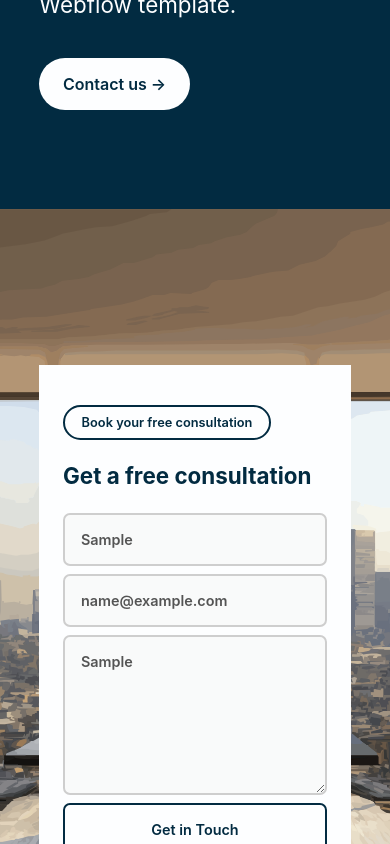
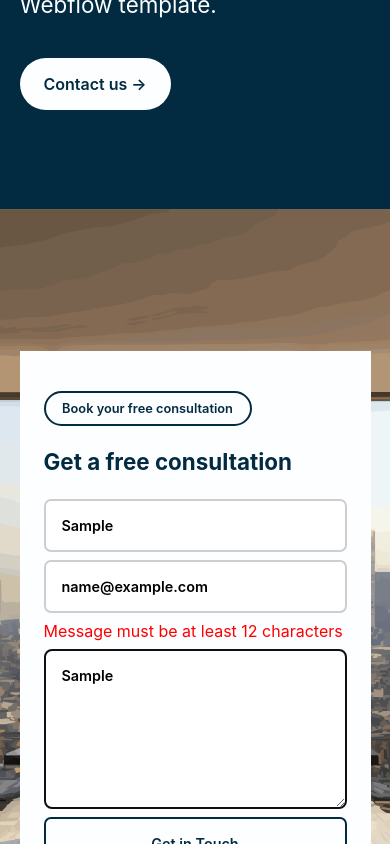
Before and after one commit to tobiasNicolasN/DOMOChallenge, a Next.js app: page / in a window 390 px wide. Both pictures are taken after typing "Sample", "name@example.com", "Sample" into the empty fields and a click on the button "Book your free consultation". Shown: the part 640-1484 px from the top of the page. Built offline with nearby package versions, Linux system fonts and the light colour scheme.

Commit message:
Menu mobile

```diff
--- a/src/app/info/page.module.css
+++ b/src/app/info/page.module.css
@@ -56,5 +56,5 @@
     width: 100%;
     padding: 0.5rem;
     border-radius: 10px;
-    font-size: 0.8rem;
+    font-size: 1rem;
 }
--- a/src/app/info/page.tsx
+++ b/src/app/info/page.tsx
@@ -20,8 +20,7 @@ function page() {
           </li>
           <li className={style.item}>
             Manejo de formularios: Implementé el manejo de formularios con React
-            Hook Form, lo cual permitió una validación eficiente y envío de
-            datos al backend para almacenarlos en una base de datos MongoDB.
+            Hook Form, lo cual permitió una validación eficiente y crear la simulación de lo que seria un correo enviado.
           </li>
           <li className={style.item}>
             Rutas dinámicas con Next.js Router: Añadí rutas dinámicas utilizando
@@ -34,7 +33,7 @@ function page() {
             original.
           </li>
           <li className={style.item}>
-            Optimización de imágenes: Convertí las imágenes a SVG y las optimicé
+            Optimización de imágenes: Convertí la imágen a SVG y la optimicé
             para mejorar el rendimiento sin sacrificar la calidad visual.
           </li>
           <li className={style.item}>
@@ -53,6 +52,7 @@ function page() {
         </p>
         <p className={style.p}>Mi portfolio: <Link href={"https://www.tobiasnicolasn.com/"} target="_blank">tobiasnicolasn.com</Link></p>
         <p className={style.p}>Correo: tobias.nicolas001@gmail.com</p>
+        <p className={style.p}>Telefono: +54 9 11 3798-8966</p>
         <Link href={"/"} className={style.button}>Volver a la web</Link>
       </main>
     </div>
--- a/src/components/Form.tsx
+++ b/src/components/Form.tsx
@@ -1,35 +1,93 @@
-'use client'
+"use client";
 
 import React, { useState } from "react";
 import style from "../styles/Form.module.css";
-import {useForm, SubmitHandler} from "react-hook-form"
+import { useForm, SubmitHandler } from "react-hook-form";
 
 interface IFormData {
-  name: string
-  email: string
-  message: string
+  name: string;
+  email: string;
+  message: string;
 }
 
 function Form() {
-  const {register, handleSubmit} = useForm<IFormData>()
-  const [sending, setSending] = useState<boolean>(false)
+  const {
+    register,
+    handleSubmit,
+    formState: { errors },
+  } = useForm<IFormData>();
+  const [sending, setSending] = useState<boolean>(false);
+  const [sended, setSended] = useState<boolean>(false);
 
   const onSubmit: SubmitHandler<IFormData> = (data) => {
-    setSending(true)
-    console.log(`Nombre: ${data.name}, email: ${data.email}, message: ${data.message}`)
-  }
+    setSending(true);
+    setTimeout(() => {
+      setSended(true);
+    }, 2000);
+  };
 
   return (
     <div className={style.container}>
       <form onSubmit={handleSubmit(onSubmit)} className={style.form}>
-        <button className={style.button}>Book your free consultation</button>
-        <h2 className={style.title}>Get a free consultation</h2>
-        <div className={style.inputs}>
-          <input className={style.input} disabled={sending} {...register("name",{required: true})} placeholder="Name" type="text" />
-          <input className={style.input} disabled={sending} {...register("email",{required: true})} placeholder="contact@email.com" type="text" />
-        </div>
-        <textarea className={style.textArea} disabled={sending}  {...register("message",{required: true})} placeholder="Please type your message here..."></textarea>
-        <button className={style.submitButton}>Get in Touch</button>
+        {sended ? (
+          <>
+            <p className={style.title}>We have received your message.</p>
+            <p className={style.title} style={{marginTop: "1rem"}}>We'll contact you shortly!</p>
+          </>
+        ) : (
+          <>
+            <button className={style.button}>
+              Book your free consultation
+            </button>
+            <h2 className={style.title}>Get a free consultation</h2>
+            <div className={style.inputs}>
+              {errors.name && (
+                <div className={style.error}>{errors.name.message}</div>
+              )}
+              <input
+                className={style.input}
+                disabled={sending}
+                {...register("name", { required: "Name required" })}
+                placeholder="Name"
+                type="text"
+              />
+              {errors.email && (
+                <div className={style.error}>{errors.email.message}</div>
+              )}
+              <input
+                className={style.input}
+                disabled={sending}
+                {...register("email", {
+                  required: "Email required",
+                  pattern: {
+                    value: /^[A-Z0-9._%+-]+@[A-Z0-9.-]+\.[A-Z]{2,}$/i,
+                    message: "Invalid email",
+                  },
+                })}
+                placeholder="contact@email.com"
+                type="text"
+              />
+            </div>
+            {errors.message && (
+              <div className={style.errorArea}>{errors.message.message}</div>
+            )}
+            <textarea
+              className={style.textArea}
+              disabled={sending}
+              {...register("message", {
+                required: "Message required",
+                minLength: {
+                  value: 12,
+                  message: "Message must be at least 12 characters",
+                },
+              })}
+              placeholder="Please type your message here..."
+            ></textarea>
+            <button disabled={sending} className={style.submitButton}>
+              {sending ? "Sending email..." : "Get in Touch"}
+            </button>
+          </>
+        )}
       </form>
     </div>
   );
--- a/src/components/NavBar.tsx
+++ b/src/components/NavBar.tsx
@@ -1,9 +1,12 @@
+"use client";
 import Link from "next/link";
 import style from "../styles/NavBar.module.css";
+import { useState } from "react";
 
 function NavBar() {
+  const [openMenu, setOpenMenu] = useState<boolean>(false);
+
   return (
-    <>
     <nav className={style.container}>
       <div className={style.navContainer}>
         <Link href={"/"} className={style.logo}>
@@ -61,8 +64,83 @@ function NavBar() {
         </ul>
       </div>
       <button className={style.button}>Free Consultation →</button>
+
+      {/* Mobile Menu Toggle */}
+      <button className={style.menu} onClick={() => setOpenMenu(!openMenu)}>
+        <svg
+          xmlns="http://www.w3.org/2000/svg"
+          viewBox="0 0 100 80"
+          width="40"
+          height="40"
+        >
+          <rect width="100" height="12" rx="8"></rect>
+          <rect y="30" width="100" height="12" rx="8"></rect>
+          <rect y="60" width="100" height="12" rx="8"></rect>
+        </svg>
+      </button>
+
+      {/* Mobile Menu */}
+      {openMenu && (
+        <div className={style.mobileMenu}>
+          <ul className={style.mobileNavBar}>
+            <li>
+              <Link
+                className={style.item}
+                href={"#"}
+                onClick={() => setOpenMenu(false)}
+              >
+                Home
+              </Link>
+            </li>
+            <li>
+              <Link
+                className={style.item}
+                href={"#"}
+                onClick={() => setOpenMenu(false)}
+              >
+                About
+              </Link>
+            </li>
+            <li>
+              <Link
+                className={style.item}
+                href={"#"}
+                onClick={() => setOpenMenu(false)}
+              >
+                Pages
+              </Link>
+            </li>
+            <li>
+              <Link
+                className={style.item}
+                href={"#"}
+                onClick={() => setOpenMenu(false)}
+              >
+                Packages
+              </Link>
+            </li>
+            <li>
+              <Link
+                className={style.item}
+                href={"#"}
+                onClick={() => setOpenMenu(false)}
+              >
+                Contact
+              </Link>
+            </li>
+            <li>
+              <Link
+                className={style.item}
+                href={"#"}
+                onClick={() => setOpenMenu(false)}
+              >
+                Cart [0]
+              </Link>
+            </li>
+          </ul>
+        </div>
+      )}
     </nav>
-    </>
   );
 }
 
--- a/src/styles/Footer.module.css
+++ b/src/styles/Footer.module.css
@@ -1,4 +1,4 @@
-.footer{
+.footer {
   background: #fff;
   padding: 1rem 0rem;
   width: 100%;
@@ -6,17 +6,29 @@
   justify-content: center;
 }
 
-.container{
+.container {
   display: flex;
   width: 80%;
   justify-content: space-between;
 }
 
-.link{
+.link {
   font-size: 1rem;
   text-decoration: none;
 }
 
-.link:hover{
+.link:hover {
   text-decoration: underline;
 }
+
+@media only screen and (min-width: 300px) {
+  .container {
+    width: 90%;
+  }
+}
+
+@media only screen and (min-width: 768px) {
+  .container {
+    width: 80%;
+  }
+}
--- a/src/styles/Form.module.css
+++ b/src/styles/Form.module.css
@@ -94,6 +94,15 @@
   color: #fdfeff;
 }
 
+.error{
+  color:red;
+}
+
+.errorArea{
+  margin-top: 0.5rem;
+  color:red;
+}
+
 /* Ajustes responsivos */
 @media only screen and (min-width: 300px) {
   .container {
@@ -107,7 +116,7 @@
   .form {
     margin-top: 4rem;
     margin-bottom: 4rem;
-    width: 80%;
+    width: 90%;
   }
 
   .inputs{
@@ -143,7 +152,9 @@
     font-size: 2rem; /* Tamaño base adecuado para pantallas más grandes */
   }
 
-
+  .form {
+    width: 80%;
+  }
 
   .input, .textArea, .submitButton {
     font-size: 1.1rem;
--- a/src/styles/JoinUs.module.css
+++ b/src/styles/JoinUs.module.css
@@ -74,7 +74,7 @@
 }
 
 .info{
-  width: 80%;
+  width: 90%;
 }
 .h1{
   font-size: 2.8rem;
@@ -86,13 +86,17 @@
   width: 100%;
 }
 }
-/* Medium devices (landscape tablets, 768px and up) */
+
 @media only screen and (min-width: 768px) {
     .container{
       width: 100%;
   }
+
+  .info{
+    width: 80%;
+  }
 }
-/* Extra large devices (large laptops and desktops, 1200px and up) */
+
 @media only screen and (min-width: 1200px) {
   .container{
       flex-direction: row;
--- a/src/styles/NavBar.module.css
+++ b/src/styles/NavBar.module.css
@@ -1,7 +1,7 @@
 .container {
   display: flex;
   gap: 1.5rem;
-  width: 80%;
+  width: 90%;
 }
 
 .navContainer {
@@ -75,6 +75,41 @@
   box-shadow: 0px 5px 15px rgba(44, 68, 90, 0.5);
 }
 
+.mobileMenu {
+  position: absolute;
+  top: 0;
+  left: 0;
+  width: 100%;
+  height: 100vh;
+  background-color: #022b41;
+  display: flex;
+  justify-content: center;
+  align-items: center;
+}
+
+.mobileNavBar {
+  list-style: none;
+  padding: 0;
+  margin: 0;
+  text-align: left;
+}
+
+.mobileNavBar li {
+  margin-bottom: 20px;
+}
+
+.mobileNavBar .item {
+  color: white;
+  font-size: 2rem;
+  text-decoration: none;
+}
+
+.menu{
+  margin-left: auto;
+  background: transparent;
+  border: none;
+}
+
 @media only screen and (min-width: 300px) {
   .navBar,
   .button {
@@ -82,21 +117,24 @@
   }
 }
 
-/* Small devices (portrait tablets and large phones, 600px and up) */
 @media only screen and (min-width: 600px) {
   .navBar,
   .button {
     display: none;
   }
 }
-/* Medium devices (landscape tablets, 768px and up) */
+
 @media only screen and (min-width: 768px) {
   .navBar,
   .button {
     display: none;
   }
+
+  .container{
+    width: 80%;
+  }
 }
-/* Extra large devices (large laptops and desktops, 1200px and up) */
+
 @media only screen and (min-width: 1200px) {
   .navBar {
     display: flex;
@@ -105,4 +143,8 @@
   .button {
     display: block;
   }
+
+  .menu{
+    display: none;
+  }
 }
```
Also changed, not shown: src/assets/images/error.svg (deleted), src/assets/images/spinner.svg (deleted). Lines whose indentation alone changed are shown as unchanged.
